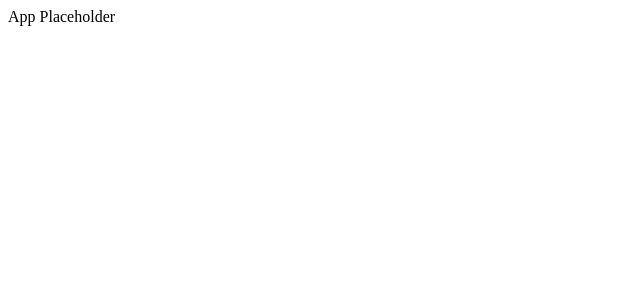
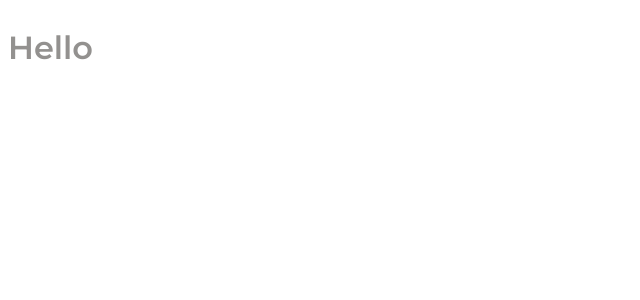
Before and after one commit to profydev/reddit-timer-DuniaGoncalves, a React (Create React App) app: page / in a window 1280 px wide. Shown: the top 300 px of the page, without its empty margins (0-640 px from the left). Built offline with nearby package versions, Linux system fonts and the light colour scheme.

Commit message:
yarn lint and adds BrowserRoute

```diff
--- a/package.json
+++ b/package.json
@@ -9,6 +9,7 @@
     "lodash": "^4.17.21",
     "react": "^17.0.1",
     "react-dom": "^17.0.1",
+    "react-router-dom": "6",
     "react-scripts": "^4.0.1",
     "styled-components": "^5.3.5",
     "webfontloader": "^1.6.28"
--- a/public/index.html
+++ b/public/index.html
@@ -3,6 +3,7 @@
   <head>
     <meta charset="utf-8" />
     <link rel="icon" href="%PUBLIC_URL%/favicon.ico" />
+    <link href="https://fonts.googleapis.com/css2?family=Bitter&family=Montserrat:wght@400;500;600&display=swap" rel="stylesheet">
     <meta name="viewport" content="width=device-width, initial-scale=1" />
     <meta name="theme-color" content="#000000" />
     <meta
--- a/src/App.js
+++ b/src/App.js
@@ -1,10 +1,14 @@
 import React from 'react';
+import { ThemeProvider } from 'styled-components';
+import GlobalStyle from './GlobalStyle';
+import theme from './theme';
 
 function App() {
   return (
-    <div>
-      App Placeholder
-    </div>
+    <ThemeProvider theme={theme}>
+      <GlobalStyle />
+      <h1>Hello</h1>
+    </ThemeProvider>
   );
 }
 
--- a/src/index.js
+++ b/src/index.js
@@ -1,6 +1,12 @@
 import React from 'react';
 import ReactDOM from 'react-dom';
+import { BrowserRouter } from 'react-router-dom';
 import App from './App';
 
 // eslint-disable-next-line react/jsx-filename-extension
-ReactDOM.render(<App />, document.getElementById('root'));
+ReactDOM.render(
+  <BrowserRouter>
+    <App />
+  </BrowserRouter>,
+  document.getElementById('root'),
+);
```
Also changed, not shown: src/GlobalStyle.js (line endings or trailing spaces), src/theme.js (line endings or trailing spaces), 1 other file (tests, documents, lock files or other folders).
